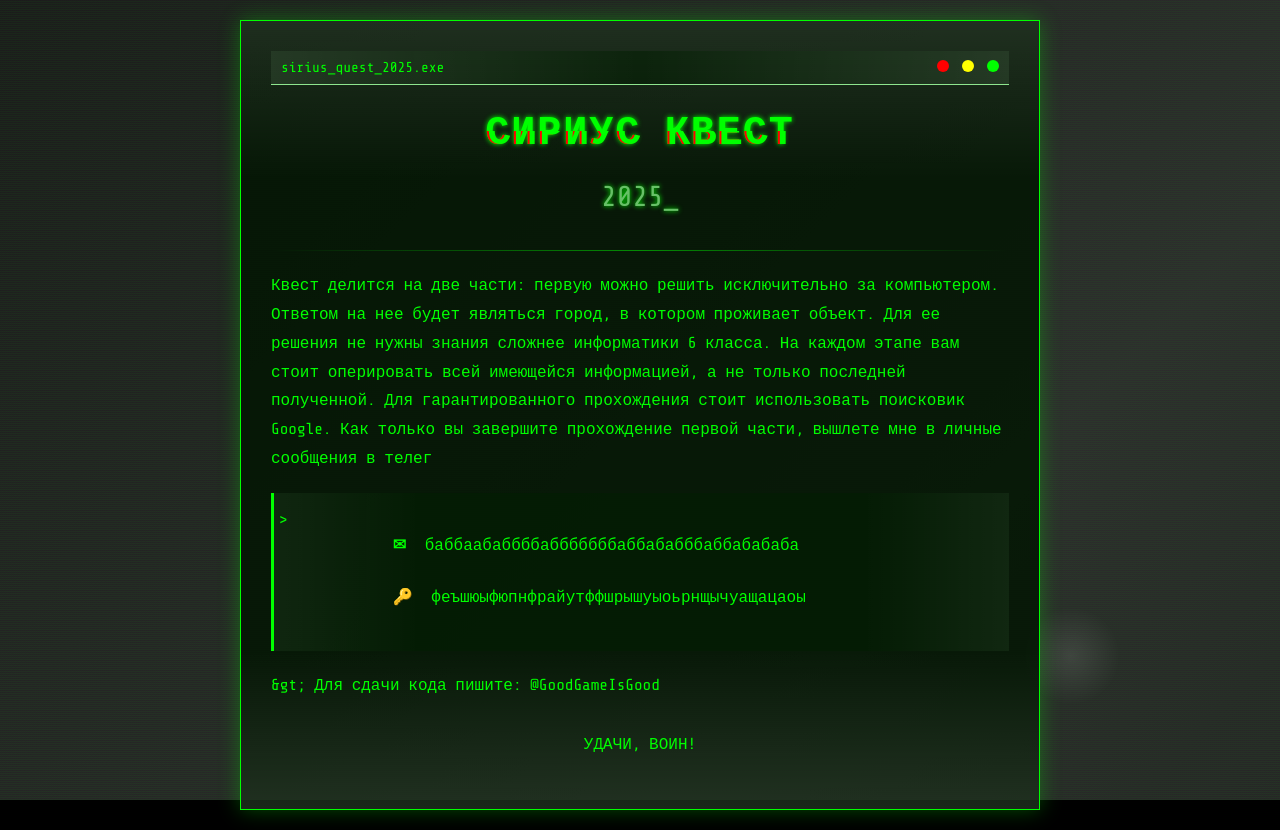
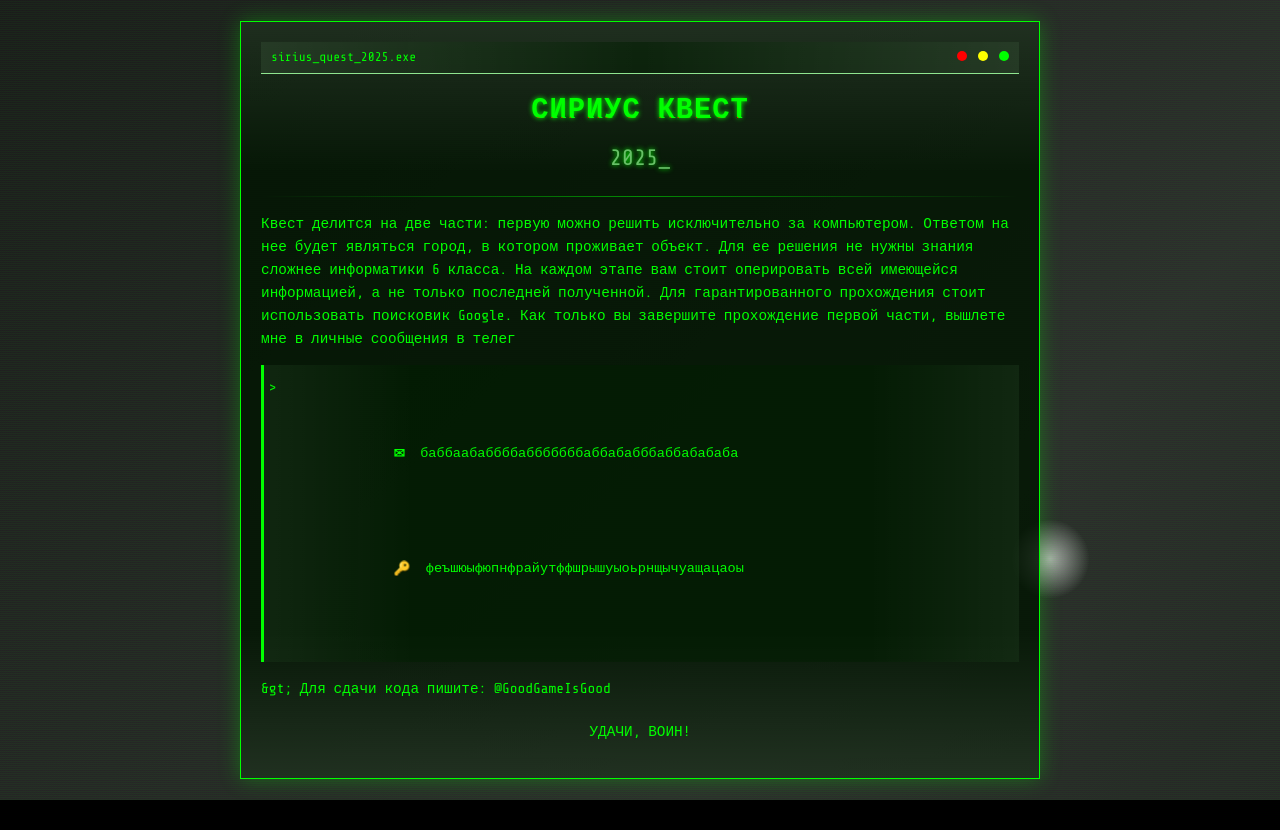
Before and after one commit to sirius-quest/sirius-quest.github.io, a plain HTML site: page index.html in a window 1280 px wide. After the commit the page ends 800 px from the top, so only its background shows below. Drawn offline with nearby package versions, Linux system fonts and the light colour scheme.

Commit message:
Update index.html

```diff
--- a/index.html
+++ b/index.html
@@ -2,7 +2,7 @@
 <html lang="ru">
 <head>
     <meta charset="UTF-8">
-    <meta name="viewport" content="width=device-width, initial-scale=1.0">
+    <meta name="viewport" content="width=device-width, initial-scale=1.0, maximum-scale=1.0, user-scalable=no">
     <title>Сириус Квест - 2025</title>
     <style>
         @import url('https://fonts.googleapis.com/css2?family=Share+Tech+Mono&display=swap');
@@ -11,6 +11,7 @@
             margin: 0;
             padding: 0;
             box-sizing: border-box;
+            -webkit-tap-highlight-color: transparent;
         }
 
         body {
@@ -25,9 +26,9 @@
             line-height: 1.6;
             overflow-x: hidden;
             position: relative;
+            padding: 10px;
         }
 
-        /* Новый металлический фон */
         body::before {
             content: "";
             position: fixed;
@@ -74,14 +75,13 @@
             border: 1px solid #0f0;
             border-radius: 0;
             box-shadow: 0 0 20px rgba(0, 255, 0, 0.3);
-            padding: 30px;
+            padding: 20px;
             text-align: left;
             max-width: 800px;
-            width: 90%;
-            margin: 20px;
+            width: 100%;
+            margin: 10px 0;
             position: relative;
             z-index: 2;
-            /* Металлический эффект для контейнера */
             background-image: linear-gradient(
                 to bottom,
                 rgba(255, 255, 255, 0.1) 0%,
@@ -89,21 +89,23 @@
                 rgba(255, 255, 255, 0) 80%,
                 rgba(255, 255, 255, 0.1) 100%
             );
+            word-break: break-word;
+            overflow-wrap: break-word;
         }
 
         h1 {
-            font-size: 2.5rem;
-            margin-bottom: 10px;
+            font-size: 1.8rem;
+            margin-bottom: 8px;
             color: #0f0;
             text-align: center;
             text-shadow: 0 0 5px #0f0;
-            letter-spacing: 2px;
+            letter-spacing: 1px;
         }
 
         .year {
-            font-size: 1.8rem;
+            font-size: 1.4rem;
             color: rgb(103, 192, 103);
-            margin-bottom: 30px;
+            margin-bottom: 20px;
             text-align: center;
             text-shadow: 0 0 5px #0f0;
         }
@@ -112,26 +114,26 @@
             width: 100%;
             height: 1px;
             background: linear-gradient(90deg, transparent, #0f0, transparent);
-            margin: 20px 0;
+            margin: 15px 0;
             opacity: 0.5;
         }
 
         .info {
-            font-size: 1rem;
-            line-height: 1.8;
-            margin-bottom: 20px;
+            font-size: 0.9rem;
+            line-height: 1.6;
+            margin-bottom: 15px;
             color: #0f0;
         }
 
         .code-block {
             background-color: rgba(0, 30, 0, 0.5);
             border-left: 3px solid #0f0;
-            padding: 15px;
-            margin: 20px 0;
+            padding: 12px;
+            margin: 15px 0;
             font-family: 'Share Tech Mono', monospace;
             white-space: pre-wrap;
             position: relative;
-            /* Металлический эффект для блока кода */
+            font-size: 0.85rem;
             background-image: linear-gradient(
                 to right,
                 rgba(255, 255, 255, 0.05) 0%,
@@ -139,13 +141,15 @@
                 rgba(255, 255, 255, 0) 80%,
                 rgba(255, 255, 255, 0.05) 100%
             );
+            overflow-x: auto;
+            -webkit-overflow-scrolling: touch;
         }
 
         .code-block::before {
             content: '>';
             position: absolute;
             left: 5px;
-            top: 15px;
+            top: 12px;
             color: #0f0;
         }
 
@@ -160,10 +164,10 @@
 
         .cursor {
             display: inline-block;
-            width: 10px;
-            height: 20px;
+            width: 8px;
+            height: 16px;
             background-color: #0f0;
-            margin-left: 5px;
+            margin-left: 4px;
             vertical-align: middle;
             animation: blink 1s step-end infinite;
         }
@@ -182,15 +186,15 @@
         }
 
         .glitch::before {
-            left: 2px;
-            text-shadow: -2px 0 #f00;
+            left: 1px;
+            text-shadow: -1px 0 #f00;
             clip: rect(44px, 450px, 56px, 0);
             animation: glitch-anim 5s infinite linear alternate-reverse;
         }
 
         .glitch::after {
-            left: -2px;
-            text-shadow: -2px 0 #00f;
+            left: -1px;
+            text-shadow: -1px 0 #00f;
             clip: rect(44px, 450px, 56px, 0);
             animation: glitch-anim2 5s infinite linear alternate-reverse;
         }
@@ -227,11 +231,10 @@
             background-color: rgba(0, 30, 0, 0.5);
             padding: 5px 10px;
             border-bottom: 1px solid rgb(143, 230, 143);
-            margin-bottom: 15px;
+            margin-bottom: 12px;
             display: flex;
             justify-content: space-between;
-            font-size: 0.9rem;
-            /* Металлический эффект для заголовка */
+            font-size: 0.8rem;
             background-image: linear-gradient(
                 to right,
                 rgba(255, 255, 255, 0.1) 0%,
@@ -242,10 +245,10 @@
 
         .terminal-buttons span {
             display: inline-block;
-            width: 12px;
-            height: 12px;
+            width: 10px;
+            height: 10px;
             border-radius: 50%;
-            margin-left: 5px;
+            margin-left: 4px;
         }
 
         .terminal-buttons span:nth-child(1) { background-color: #f00; }
@@ -254,7 +257,7 @@
 
         .icon {
             display: inline-block;
-            margin-right: 10px;
+            margin-right: 8px;
             vertical-align: middle;
             font-weight: bold;
         }
@@ -265,17 +268,32 @@
             border-bottom: 1px dashed #0f0;
         }
 
-        @media (max-width: 768px) {
-            h1 {
-                font-size: 2rem;
+        /* Горизонтальная прокрутка для длинных кодов */
+        .code-scroll {
+            display: block;
+            overflow-x: auto;
+            -webkit-overflow-scrolling: touch;
+            padding-bottom: 5px;
         }
 
-            .year {
-                font-size: 1.5rem;
+        /* Оптимизация анимаций для мобильных */
+        @media (max-width: 480px) {
+            .glitch::before, .glitch::after {
+                animation: none;
+                display: none;
             }
 
-            .container {
-                padding: 20px;
+            .info {
+                font-size: 0.85rem;
+            }
+
+            .code-block {
+                font-size: 0.8rem;
+                padding: 10px 12px 10px 20px;
+            }
+
+            .code-block::before {
+                top: 10px;
             }
         }
     </style>
@@ -309,16 +327,19 @@
         </div>
 
         <div class="code-block">
+            <div class="code-scroll">
                 <span class="icon">✉</span> баббаабаббббабббббббаббабабббаббабабаба
-
+            </div>
+            <div class="code-scroll">
                 <span class="icon">🔑</span> феъшюыфюпнфрайутффшрышуыоьрнщычуащацаоы
+            </div>
         </div>
 
         <div class="info">
             > Для сдачи кода пишите: @GoodGameIsGood
         </div>
 
-        <div class="info" style="text-align: center; margin-top: 30px; text-transform: uppercase;">
+        <div class="info" style="text-align: center; margin-top: 20px; text-transform: uppercase;">
             Удачи, воин!
         </div>
     </div>
@@ -328,14 +349,15 @@
             const container = document.querySelector('.container');
             let glitchInterval = setInterval(() => {
                 if (Math.random() > 0.9) {
-                    container.style.boxShadow = '0 0 30px rgba(0, 255, 0, 0.8)';
+                    container.style.boxShadow = '0 0 20px rgba(0, 255, 0, 0.8)';
                     setTimeout(() => {
-                        container.style.boxShadow = '0 0 20px rgba(0, 255, 0, 0.3)';
+                        container.style.boxShadow = '0 0 10px rgba(0, 255, 0, 0.3)';
                     }, 100);
                 }
             }, 5000);
 
-            // Эффект печатающего текста
+            // Упрощенная анимация печати для мобильных
+            if (window.innerWidth > 768) {
                 const infoElements = document.querySelectorAll('.info');
                 infoElements.forEach(el => {
                     const text = el.innerHTML;
@@ -350,15 +372,17 @@
                         }
                     }, 10);
                 });
+            }
 
-            // Добавляем случайные блики на металлической поверхности
+            // Облегченная версия анимации бликов для мобильных
+            if (window.innerWidth > 480) {
                 setInterval(() => {
-                if (Math.random() > 0.7) {
+                    if (Math.random() > 0.8) {
                         const shine = document.createElement('div');
                         shine.style.position = 'fixed';
-                    shine.style.width = '100px';
-                    shine.style.height = '100px';
-                    shine.style.background = 'radial-gradient(circle, rgba(255,255,255,0.8) 0%, rgba(255,255,255,0) 70%)';
+                        shine.style.width = '80px';
+                        shine.style.height = '80px';
+                        shine.style.background = 'radial-gradient(circle, rgba(255,255,255,0.6) 0%, rgba(255,255,255,0) 70%)';
                         shine.style.borderRadius = '50%';
                         shine.style.pointerEvents = 'none';
                         shine.style.zIndex = '0';
@@ -368,14 +392,15 @@
                         document.body.appendChild(shine);
 
                         setTimeout(() => {
-                        shine.style.transition = 'opacity 1s ease-out';
+                            shine.style.transition = 'opacity 0.8s ease-out';
                             shine.style.opacity = '0';
                             setTimeout(() => {
                                 shine.remove();
-                        }, 1000);
-                    }, 300);
+                            }, 800);
+                        }, 200);
                     }
-            }, 2000);
+                }, 2500);
+            }
         });
     </script>
 </body>
```
Lines whose indentation alone changed are shown as unchanged.
